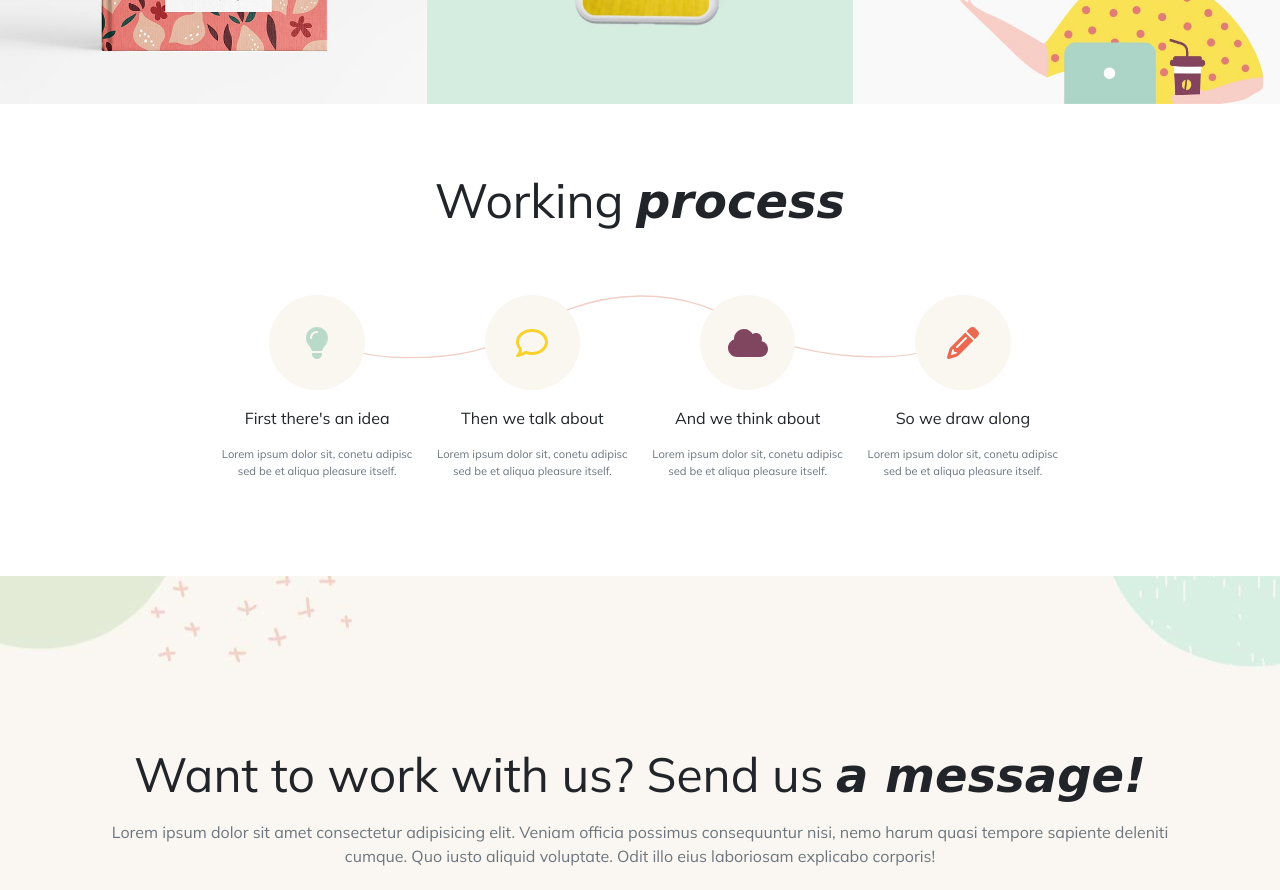
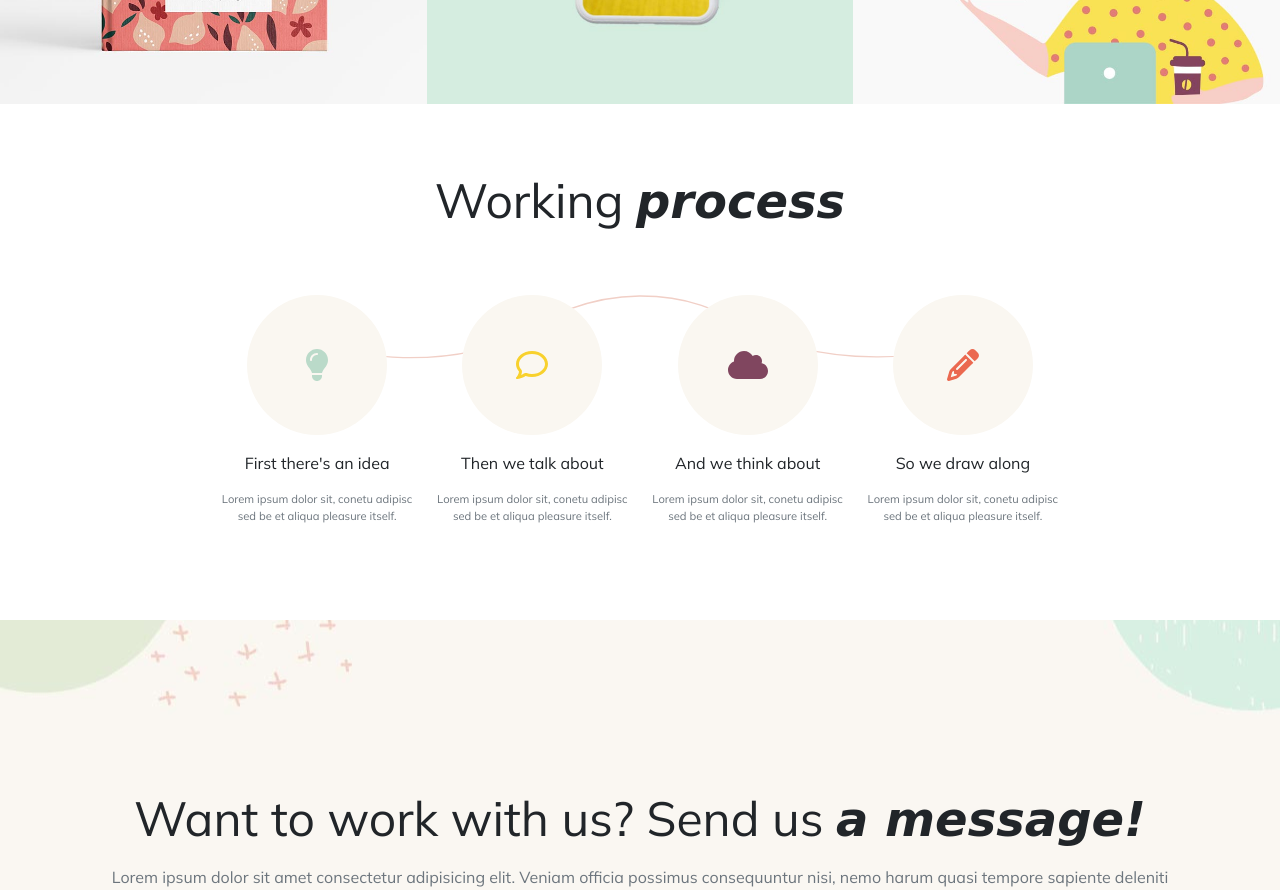
Before and after one commit to constantinandrei/proj-html-vuejs, a Vue app: page / in a window 1280 px wide. Shown: the part 1380-2270 px from the top of the page. Built offline with nearby package versions, Linux system fonts and the light colour scheme.

Commit message:
added some animation

```diff
--- a/src/components/ProcessCard.vue
+++ b/src/components/ProcessCard.vue
@@ -31,7 +31,7 @@
 
 <style lang="scss" scoped>
     .square {
-        width: 50%;
+        width: 140px;
         aspect-ratio: 1 / 1;
         background-color: rgb(250, 247, 241);
         border-radius: 50%;
@@ -42,5 +42,12 @@
 
     .my-card-text {
         font-size: .7rem;
+        position: relative;
+        z-index: 2;
+    }
+
+    .my-card-title {
+        position: relative;
+        z-index: 2;
     }
 </style>
--- a/src/components/WorkingProcess.vue
+++ b/src/components/WorkingProcess.vue
@@ -21,13 +21,15 @@
                     :icon-color="'#EB6950'"
                     :card-title="'So we draw along'" ></ProcessCard>
                 </div>
-                <div class="my-position-absolute">
+
+                <div class="my-position-absolute" id="my-animation">
                     <svg xmlns="http://www.w3.org/2000/svg" viewBox="0 0 1095.3 126">
                         <path
                             d="M2.3 58s70 50.4 177 52c101.5 1.5 145.1-20.7 170-31.8 5.9-2.6 38.9-20.5 38.9-20.5 3.8-2.8 72.7-43.4 159.4-43.7s132.1 29.3 162.3 45.4c0 0 26.6 14.5 36.7 19.3 2.9 1.4 64.7 29.3 169.7 30.3s166-46.3 178-50"
                             fill="none" stroke-width="2" stroke="#f1cfc6" />
                     </svg>
                 </div>
+                <div class="my-position-absolute" :class="{'animate-background': myDivPosition < 700}"></div>
             </div>
         </div>
     </div>
@@ -37,7 +39,22 @@
 import ProcessCard from './ProcessCard.vue';
     export default {
     name: "WorkingProcess",
-    components: { ProcessCard }
+    data(){
+        return {
+            myDivPosition: null
+        }
+    },
+    components: { ProcessCard },
+    methods: {
+        rsetScrollY() {
+            const myDiv = document.getElementById('my-animation');
+            this.myDivPosition = Math.round(myDiv.getBoundingClientRect().top)
+        }
+    },
+
+    mounted(){
+        window.addEventListener('scroll', this.rsetScrollY)
+    }
 }
 </script>
 
@@ -48,6 +65,12 @@ import ProcessCard from './ProcessCard.vue';
         right: 8%;
         bottom: 0;
         left: 8%;
+
+        &.animate-background {
+            left: unset;
+            background-color: white;
+            animation: widthOfBackground linear 2000ms forwards;
+        }
     }
 
     h2 {
@@ -59,4 +82,9 @@ import ProcessCard from './ProcessCard.vue';
             font-style: italic;
         }
     }
+
+    @keyframes widthOfBackground {
+        from {width: 100%;}
+        to {width: 0}
+    }
 </style>
```
